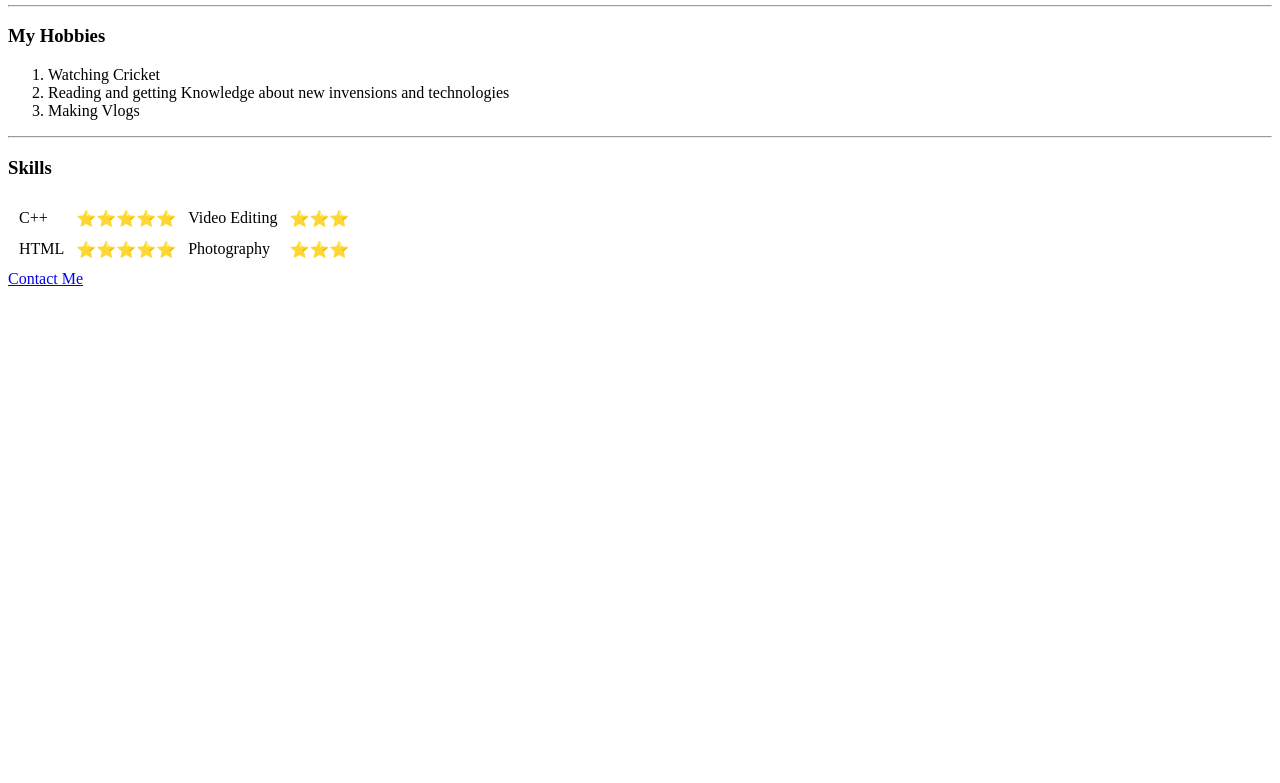
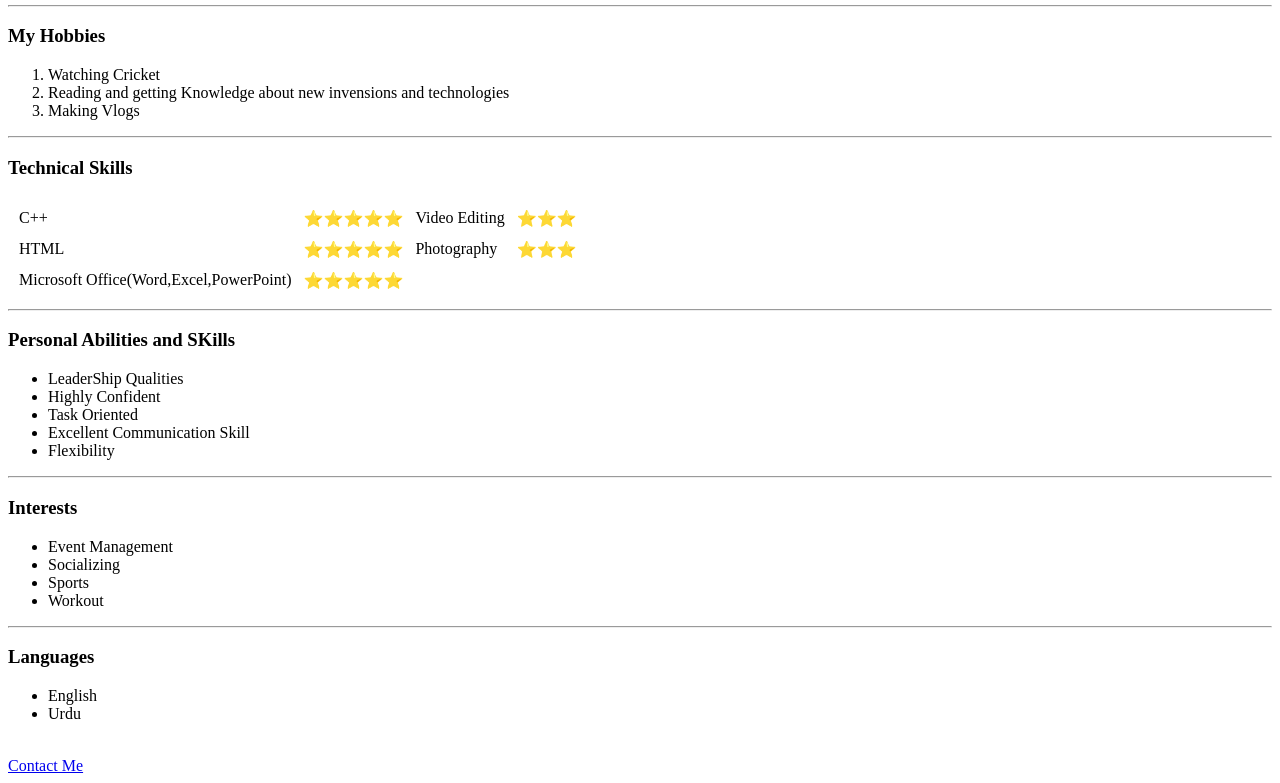
Before and after one commit to farhanbukhari14/CV, a plain HTML site: page index.html in a window 1280 px wide. Shown: the part 890-1673 px from the top of the page. Before the commit the page ends 1186 px from the top, so only its background shows below. Drawn offline with Linux system fonts and the light colour scheme.

Commit message:
Update index.html

```diff
--- a/index.html
+++ b/index.html
@@ -57,7 +57,7 @@
     <li>Making Vlogs</li>
   </ol>
   <hr>
-  <h3>Skills</h3>
+  <h3>Technical Skills</h3>
   <table cellspacing="10">
     <tr>
       <td>C++</td>
@@ -71,9 +71,35 @@
       <td>Photography</td>
       <td>⭐⭐⭐</td>
     </tr>
-
-
+    <tr>
+      <td>Microsoft Office(Word,Excel,PowerPoint)</td>
+      <td>⭐⭐⭐⭐⭐</td>
+    </tr>
   </table>
+  <hr>
+  <h3>Personal Abilities and SKills</h3>
+  <ul>
+    <li>LeaderShip Qualities</li>
+    <li>Highly Confident</li>
+    <li>Task Oriented</li>
+    <li>Excellent Communication Skill</li>
+    <li>Flexibility</li>
+  </ul>
+  <hr>
+  <h3>Interests</h3>
+  <ul>
+    <li>Event Management</li>
+    <li>Socializing</li>
+    <li>Sports</li>
+    <li>Workout</li>
+  </ul>
+  <hr>
+  <h3>Languages</h3>
+  <ul>
+    <li>English</li>
+    <li>Urdu</li>
+  </ul>
+  <br>
   <a href="Contact Me.html">Contact Me</a>
 
 </body>
```
